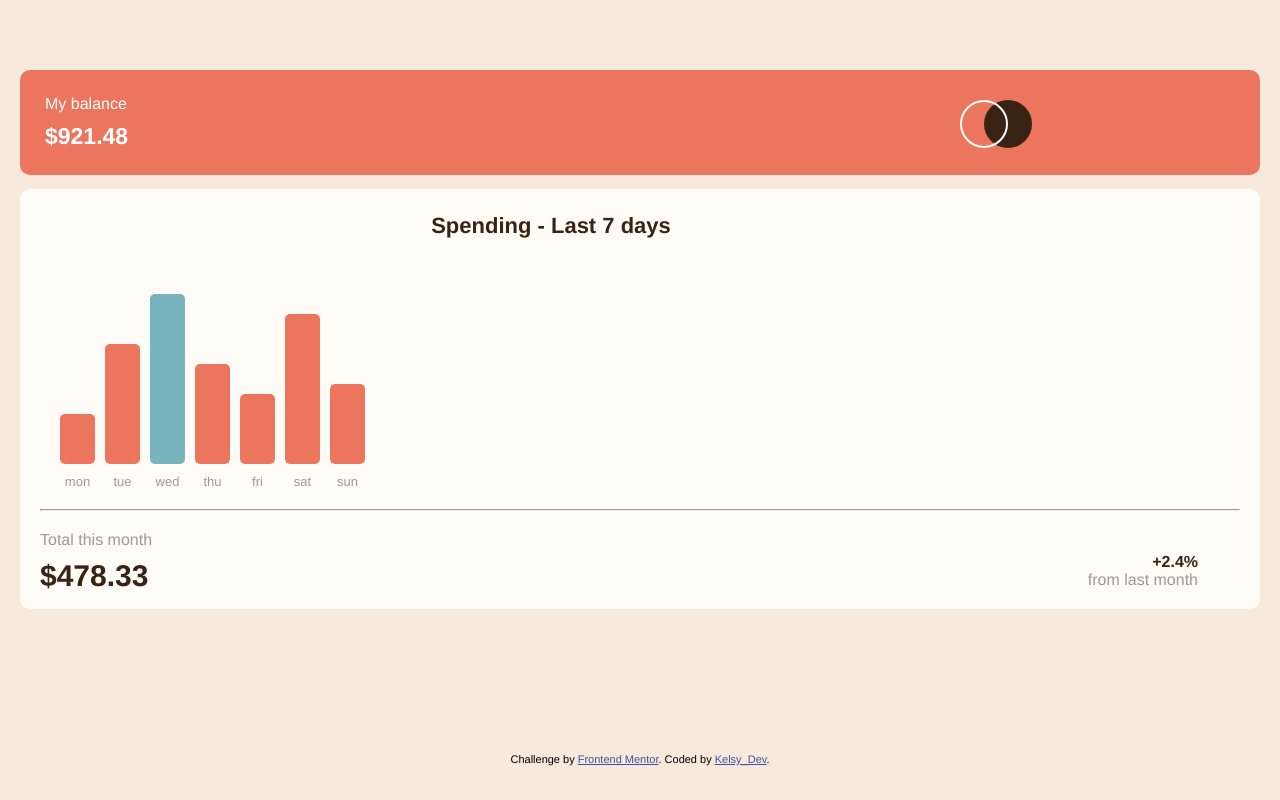
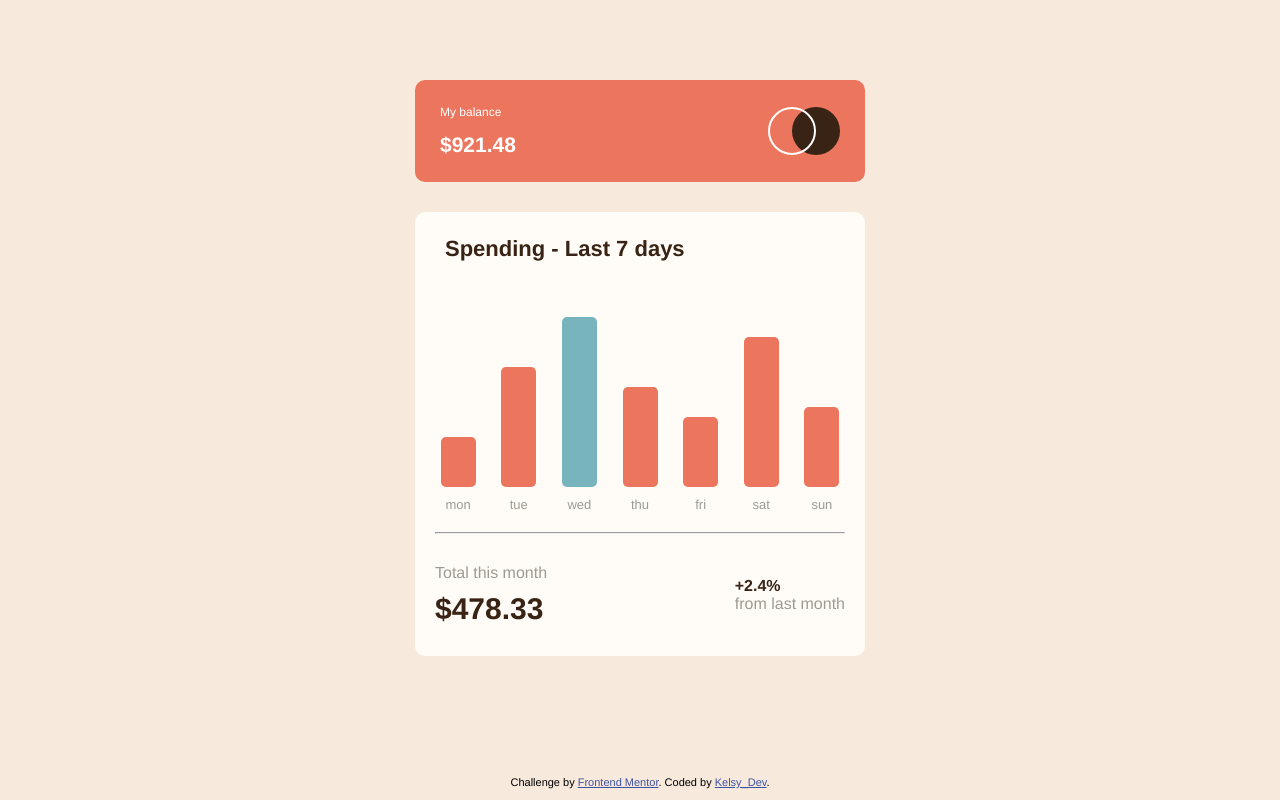
Before and after one commit to Kelsy-Dev/Expenses-chart, a plain HTML site: page index.html in a window 1280 px wide. Drawn offline with Linux system fonts and the light colour scheme.

Commit message:
Fixing the graph

```diff
--- a/index.html
+++ b/index.html
@@ -17,12 +17,15 @@
   </style>
 </head>
 <body>
+<div class="content">
   <header>
+
     <div class="head">
-  <p> My balance </p>
-  <p><strong>$921.48</strong></p>
+      <p> My balance </br><br>
+      <strong class="bal">$921.48</strong></p>
       <img src="images/logo.svg" alt="logo">
     </div>
+
   </header>
 
   <main>
@@ -72,7 +75,7 @@
   </ul>
 
   <hr>
-
+    <div class="summary">
       <div class="total">
       <p>Total this month</p>
       <p>$478.33</p>
@@ -82,13 +85,15 @@
       <p>+2.4%</p>
       <p>from last month</p>
       </div>
+    </div>
 
     </main>
+</div>
 
   <footer>
   <div class="attribution">
     Challenge by <a href="https://www.frontendmentor.io?ref=challenge" target="_blank">Frontend Mentor</a>.
-    Coded by <a href="#">Kelsy_Dev</a>.
+    Coded by <a href="https://twitter.com/KLC_Dev" target="_blank">Kelsy_Dev</a>.
   </div>
   </footer>
 </body>
--- a/main.js
+++ b/main.js
@@ -63,7 +63,7 @@ for (let i = 0; i < database.length; i++) {
         const hiddeN = document.getElementById(dayInfo[i].days);
 
         details.addEventListener("mouseover", () => {
-          hiddeN.innerHTML = `${database[i].amount}`
+          hiddeN.innerHTML = `${"$" + database[i].amount}`
           hiddeN.style.display = 'block';
             details.classList.add('test');
             })
--- a/style.css
+++ b/style.css
@@ -8,33 +8,38 @@ body {
     font-family: 'Franklin Gothic Medium', 'Arial Narrow', Arial, sans-serif;
 }
 
+.content {
+    display: flex;
+    flex-direction: column;
+    margin: 0 auto;
+    width: 450px;
+}
 /* ----------HEADER-----------
 ------------------------------ */
 
 .head {
+    display: flex;
+    justify-content: space-between;
+    align-items: center;
     background-color: #ec755d;
     color: white;
-    margin:70px 20px;
+    margin-top: 10vh;
     padding: 25px;
     border-radius: 10px;
 }
-
-.head > p:nth-child(2){
-    margin-top: 10px;
-    font-size: 23px;
+.head > p {
+    font-size: 12px;
 }
-.head > img{
-    position: absolute;
-    left: 75%;
-    top: 100px;
+.bal {
+    font-size: 21px;
 }
 
 /* ----------MAIN-----------
 ---------------------------- */
 
 main {
+    margin-top: 30px;
     background-color: #fffcf7;
-    margin: -56px 20px;
     border-radius: 10px;
 }
 main > p:first-child{
@@ -43,14 +48,16 @@ main > p:first-child{
     font-size: 22px;
     font-weight: bold;
     padding-top: 24px;
-    margin-left: -178px;
+    text-align: left;
+    margin-left: 30px;
 }
 main > ul {
     list-style-type: none;
     display: flex;
+    justify-content: space-evenly;
     align-items: flex-end;
-    gap: 10px;
     margin-top: 50px;
+    padding-left: 0px;
 }
 main > ul li{
     margin-top: 10px;
@@ -72,20 +79,18 @@ main > ul li{
     padding: 25px 0;
 }
 .test {
-    border: 2px solid gray;
-    transition-property: border;
-    transition-duration: 0.3s;
+    box-shadow: 2px 5px 6px grey;
+    transition-property: all;
+    transition-duration: 0.4s;
 }
 .info {
     display: none;
-    padding: 10px;
+    padding: 10px 0;
     background-color: #382314;
     color: white;
     border-radius: 5px;
     font-size: 10px;
-    margin-left: -7px;
-    transition-property: all;
-    transition-delay: 1s;
+    text-align: center;
 }
 
 #tue {
@@ -114,40 +119,28 @@ hr {
 }
 
 
+.summary {
+    display: flex;
+    justify-content: space-between;
+    align-items: center;
+    margin: 30px 20px;
+}
 
-.total {
-    margin-left: 20px;
-}
-.total > p:first-child {
+.total > p:first-child, .percent > p:last-child {
     color: #9e9a93;
 }
 .total > p:last-child{
     margin-top: 10px;
-    color: #382314;
-    font-weight: bold;
     font-size: 30px;
 }
-
-.percent {
-    margin-top: -40px;
-    margin-right: 5%;
-    padding-bottom: 20px;
-    text-align: right;
-}
-.percent > p:first-child{
+.percent > p:first-child, .total > p:last-child {
     color: #382314;
     font-weight: bold;
 }
-.percent > p:last-child{
-    color: #9e9a93;
-}
-
-
-
 
 /* ----------FOOTER-----------
 ------------------------------ */
 
 footer {
-    margin-top: 25vh;
+    margin-top: 15vh;
 }
```
Lines whose indentation alone changed are shown as unchanged.
